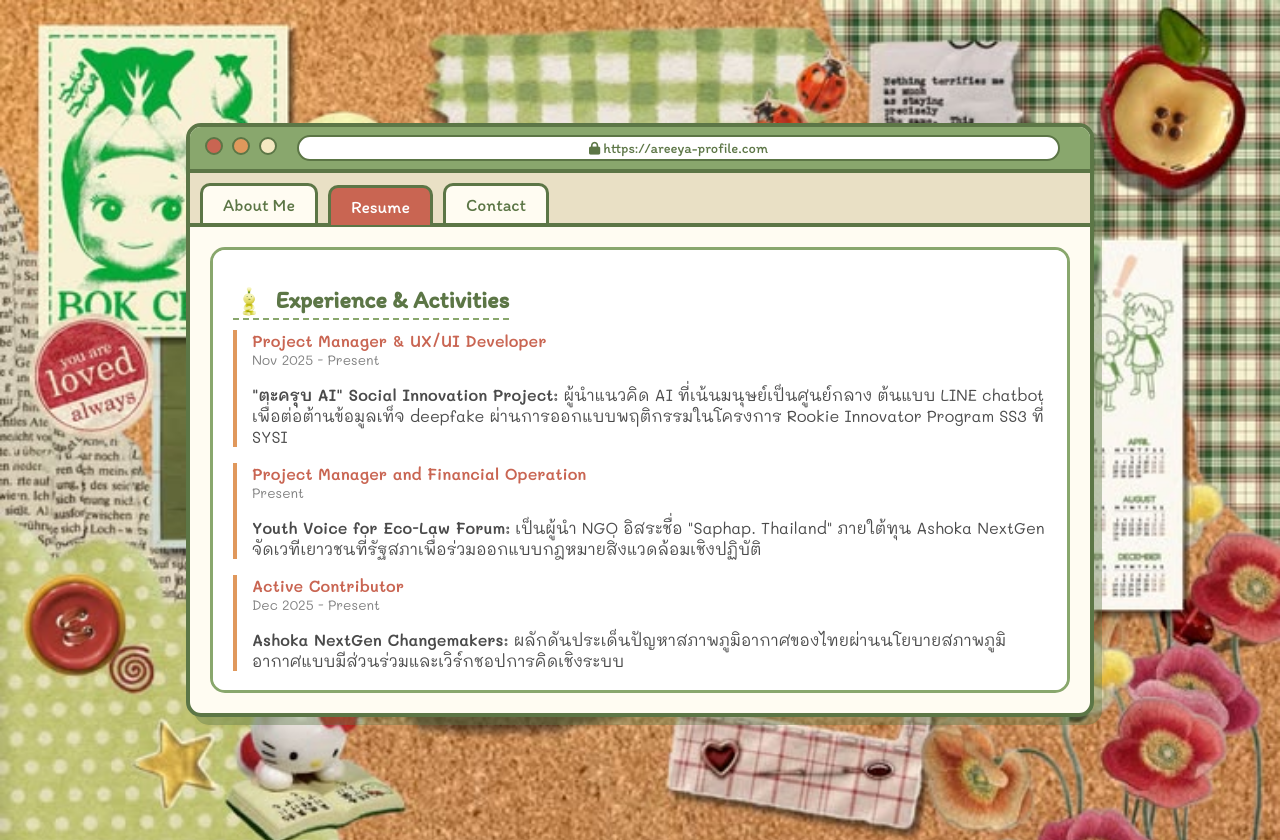
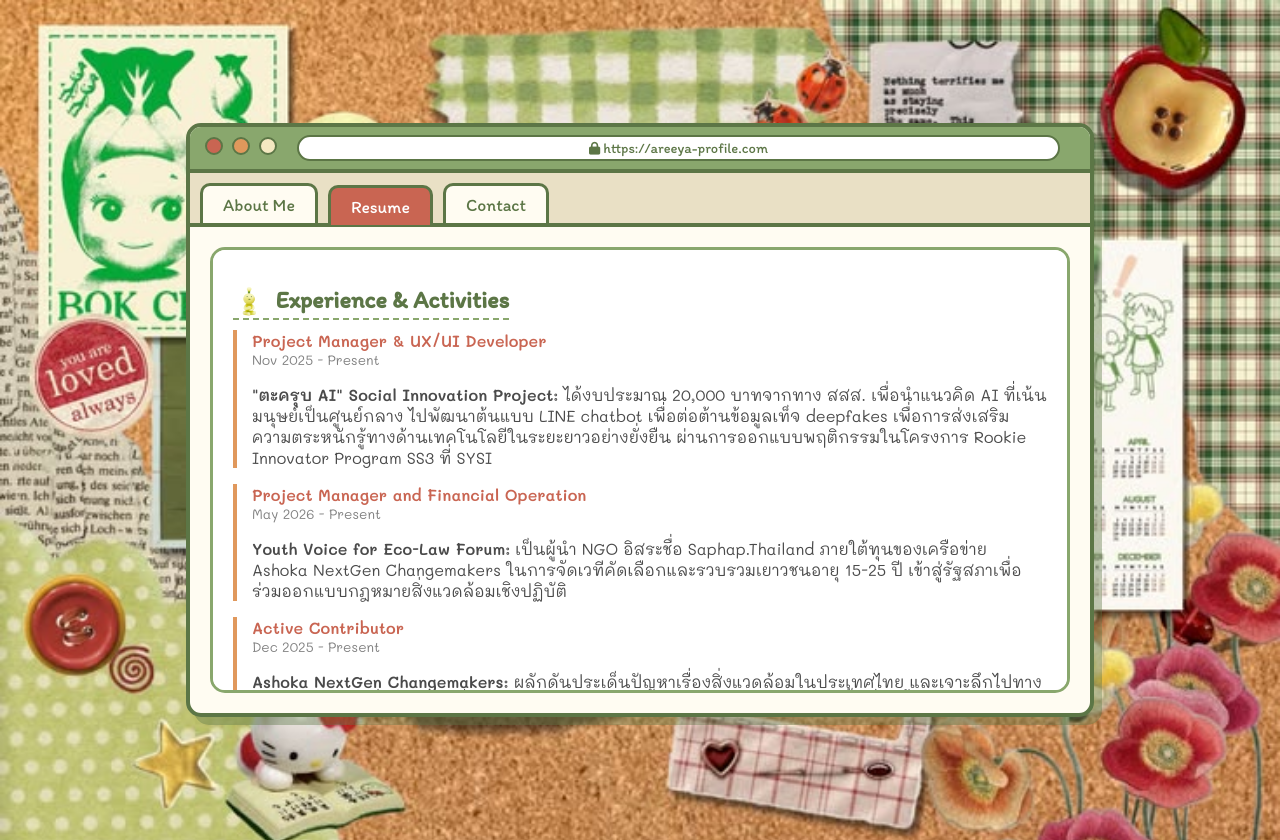
Before and after one commit to trinityareeya-source/-My-Areeya-s-Information, a plain HTML site: page index.html in a window 1280 px wide. Both pictures are taken after a click on the button "Resume". Drawn offline with Linux system fonts and the light colour scheme.

Commit message:
Update index.html

```diff
--- a/index.html
+++ b/index.html
@@ -395,19 +395,19 @@
                     <div class="resume-item">
                         <div class="resume-title">Project Manager & UX/UI Developer</div>
                         <div class="resume-date">Nov 2025 - Present</div>
-                        <p><strong>"ตะครุบ AI" Social Innovation Project:</strong> ผู้นำแนวคิด AI ที่เน้นมนุษย์เป็นศูนย์กลาง ต้นแบบ LINE chatbot เพื่อต่อต้านข้อมูลเท็จ deepfake ผ่านการออกแบบพฤติกรรมในโครงการ Rookie Innovator Program SS3 ที่ SYSI</p>
+                        <p><strong>"ตะครุบ AI" Social Innovation Project:</strong> ได้งบประมาณ 20,000 บาทจากทาง สสส. เพื่อนำแนวคิด AI ที่เน้นมนุษย์เป็นศูนย์กลาง ไปพัฒนาต้นแบบ LINE chatbot เพื่อต่อต้านข้อมูลเท็จ deepfakes เพื่อการส่งเสริมความตระหนักรู้ทางด้านเทคโนโลยีในระยะยาวอย่างยั่งยืน ผ่านการออกแบบพฤติกรรมในโครงการ Rookie Innovator Program SS3 ที่ SYSI</p>
                     </div>
 
                     <div class="resume-item">
                         <div class="resume-title">Project Manager and Financial Operation</div>
-                        <div class="resume-date">Present</div>
-                        <p><strong>Youth Voice for Eco-Law Forum:</strong> เป็นผู้นำ NGO อิสระชื่อ "Saphap. Thailand" ภายใต้ทุน Ashoka NextGen จัดเวทีเยาวชนที่รัฐสภาเพื่อร่วมออกแบบกฎหมายสิ่งแวดล้อมเชิงปฏิบัติ</p>
+                        <div class="resume-date">May 2026 - Present</div>
+                        <p><strong>Youth Voice for Eco-Law Forum:</strong> เป็นผู้นำ NGO อิสระชื่อ Saphap.Thailand ภายใต้ทุนของเครือข่าย Ashoka NextGen Changemakers ในการจัดเวทีคัดเลือกและรวบรวมเยาวชนอายุ 15-25 ปี เข้าสู่รัฐสภาเพื่อร่วมออกแบบกฎหมายสิ่งแวดล้อมเชิงปฏิบัติ</p>
                     </div>
 
                     <div class="resume-item">
                         <div class="resume-title">Active Contributor</div>
                         <div class="resume-date">Dec 2025 - Present</div>
-                        <p><strong>Ashoka NextGen Changemakers:</strong> ผลักดันประเด็นปัญหาสภาพภูมิอากาศของไทยผ่านนโยบายสภาพภูมิอากาศแบบมีส่วนร่วมและเวิร์กชอปการคิดเชิงระบบ</p>
+                        <p><strong>Ashoka NextGen Changemakers:</strong> ผลักดันประเด็นปัญหาเรื่องสิ่งแวดล้อมในประเทศไทย และเจาะลึกไปทางด้านการอนุรักษ์สิ่งแวดล้อมที่ถูกมองข้ามและการให้ความรู้กว่ากับความสำคัญของพื้นที่ชุ่มน้ำ</p>
                     </div>
 
                     <!-- 🌟 เปลี่ยนอีโมจิหัวข้อตรงนี้เป็นสติ๊กเกอร์ไอคอนขนาดเล็ก 🌟 -->
@@ -420,7 +420,7 @@
                     <div class="resume-item">
                         <div class="resume-title">Finalist Policy Drafter, Strategic Planner</div>
                         <div class="resume-date">July 2025</div>
-                        <p><strong>Environmental PolicyFest Hackathon (GYBN):</strong> ออกแบบคอนเซปต์บนเว็บที่ส่งเสริมการประหยัดไฟฟ้าผ่านพฤติกรรมสะกิด</p>
+                        <p><strong>Environmental PolicyFest Hackathon (GYBN):</strong> ออกแบบคอนเซปต์บนเว็บที่ส่งเสริมการประหยัดไฟฟ้าผ่านพฤติกรรมของผู้คนในประเทศไทย</p>
                     </div>
 
                     <!-- 🌟 เปลี่ยนอีโมจิหัวข้อตรงนี้เป็นสติ๊กเกอร์ไอคอนขนาดเล็ก 🌟 -->
@@ -428,7 +428,7 @@
                     <ul>
                         <li><strong>Kalasin University:</strong> Bachelor of Computer Engineering (June 2026 - Present)</li>
                         <li><strong>Ramkhamhaeng University:</strong> Bachelor of Law (June 2025 - Present)</li>
-                        <li><strong>Srinakharinwirot University Demonstration School Prasarnmit:</strong> (April 2022 - April 2023)</li>
+                        <li><strong>Srinakharinwirot University Demonstration School Prasarnmit:</strong> English ASEAN Program (April 2022 - April 2023)</li>
                     </ul>
                 </div>
             </div>
```
